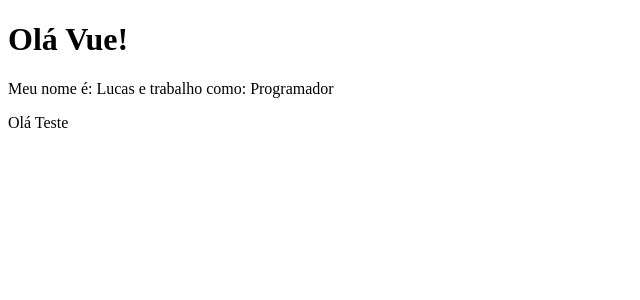
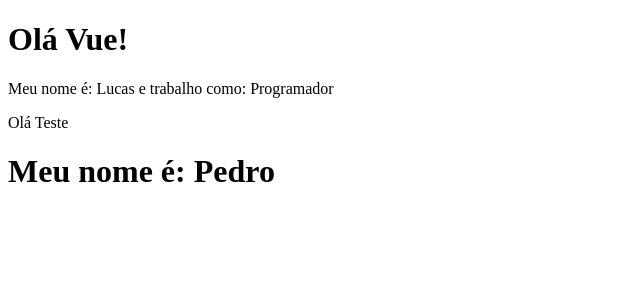
Before and after one commit to Dev-LucasM/vue-tests, a Vue app in the folder 2_instalacao/: page / in a window 1280 px wide. Shown: the top 300 px of the page, without its empty margins (0-640 px from the left). Built offline with nearby package versions, Linux system fonts and the light colour scheme.

Commit message:
lifecycle hooks

```diff
--- a/2_instalacao/src/App.vue
+++ b/2_instalacao/src/App.vue
@@ -2,16 +2,19 @@
   <div>
     <PrimeiroComponente />
     <p>Olá {{ testando }}</p>
+    <LifeCycle />
   </div>
 </template>
 
 <script>
   import PrimeiroComponente from './components/PrimeiroComponente.vue'
+  import LifeCycle from './components/LifeCycle.vue';
 
   export default {
     name: 'App',
     components: {
-      PrimeiroComponente
+      PrimeiroComponente,
+      LifeCycle
     },
     data() {
       return {
--- /dev/null
+++ b/2_instalacao/src/components/LifeCycle.vue
@@ -0,0 +1,24 @@
+<template>
+  <h1>Meu nome é: {{ nome }}</h1>
+</template>
+
+<script>
+export default {
+  name: 'LifeCycle',
+  data(){
+    return {
+      nome: 'Ainda não sei'
+    }
+  },
+  created() {
+    setTimeout(() => {
+      this.nome = 'Lucas'
+    },1000)
+  },
+  mounted() {
+    setTimeout(() => {
+      this.nome = 'Pedro'
+    },2000)
+  }
+}
+</script>
```
